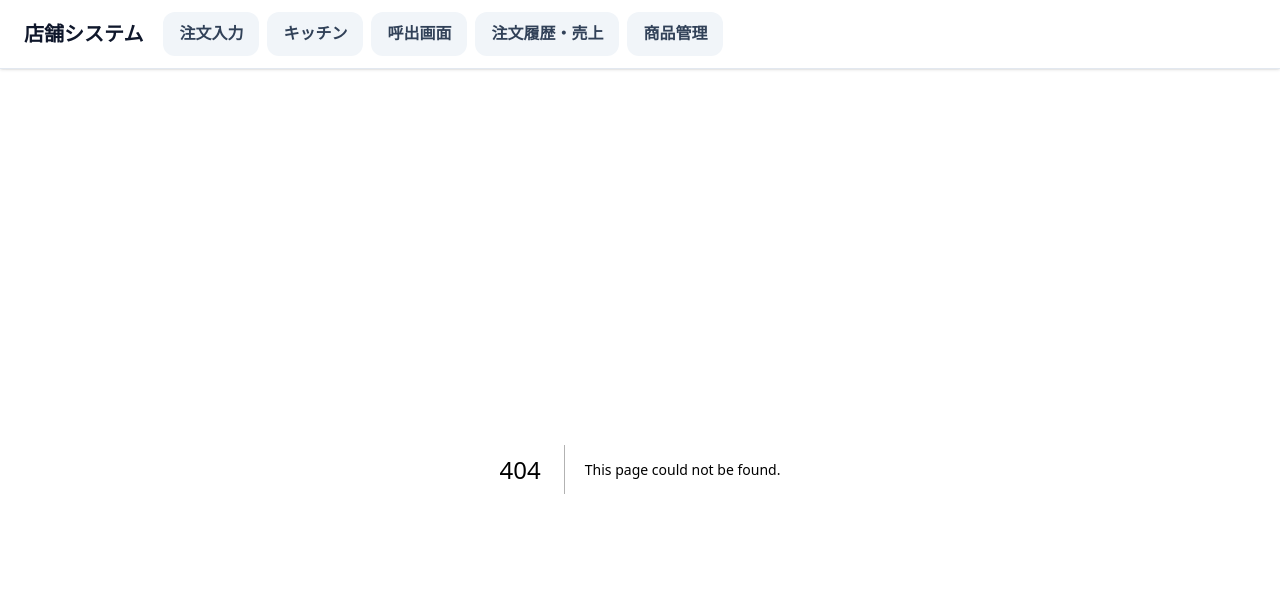
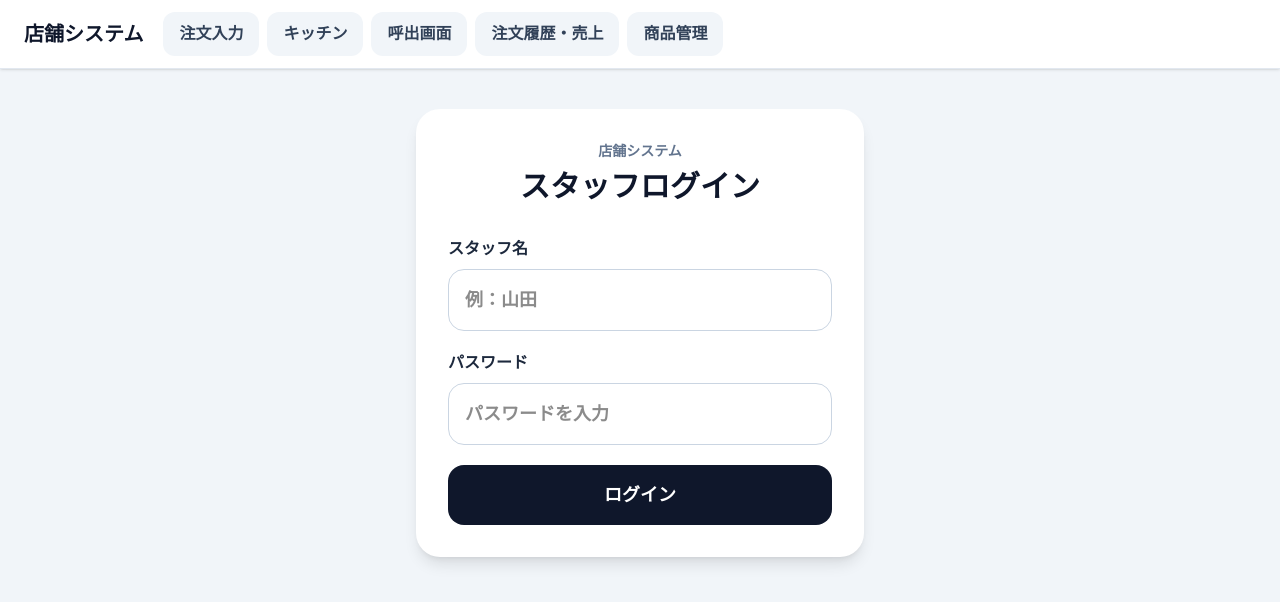
Before and after one commit to 5zb2znh7yp-oss/kitchen-order, a Next.js app: page /login in a window 1280 px wide. Before the commit this address had no page. Shown: the top 602 px of the page. Built offline with nearby package versions, Linux system fonts and the light colour scheme; no server answers.

Commit message:
Add staff login page

```diff
--- /dev/null
+++ b/app/login/page.tsx
@@ -0,0 +1,152 @@
+"use client";
+
+import { FormEvent, useState } from "react";
+import { supabase } from "@/lib/supabase";
+import { useRouter } from "next/navigation";
+
+export default function LoginPage() {
+const router = useRouter();
+
+const [staffName, setStaffName] = useState("");
+const [password, setPassword] = useState("");
+const [errorMessage, setErrorMessage] = useState("");
+const [loading, setLoading] = useState(false);
+
+async function handleLogin(event: FormEvent<HTMLFormElement>) {
+event.preventDefault();
+
+setErrorMessage("");
+
+const name = staffName.trim();
+
+if (!name) {
+  setErrorMessage("スタッフ名を入力してください。");
+  return;
+}
+
+if (!password) {
+  setErrorMessage("パスワードを入力してください。");
+  return;
+}
+
+setLoading(true);
+
+try {
+  const email = `${name}@staff.local`;
+
+  const { data, error } = await supabase.auth.signInWithPassword({
+    email,
+    password,
+  });
+
+  if (error || !data.user) {
+    setErrorMessage(
+      "スタッフ名またはパスワードが正しくありません。"
+    );
+    return;
+  }
+
+  const { data: profile, error: profileError } = await supabase
+    .from("staff_profiles")
+    .select("display_name")
+    .eq("id", data.user.id)
+    .single();
+
+  if (profileError || !profile) {
+    await supabase.auth.signOut();
+    setErrorMessage("スタッフ情報が見つかりません。");
+    return;
+  }
+
+  router.replace("/");
+} catch {
+  setErrorMessage(
+    "通信エラーが発生しました。時間をおいてもう一度お試しください。"
+  );
+} finally {
+  setLoading(false);
+}
+
+}
+
+return (
+<main className="min-h-screen bg-slate-100 px-4 py-10">
+<div className="mx-auto max-w-md">
+<div className="rounded-3xl bg-white p-6 shadow-lg md:p-8">
+<div className="mb-8 text-center">
+<p className="text-sm font-bold text-slate-500">
+店舗システム
+</p>
+
+        <h1 className="mt-2 text-3xl font-black text-slate-900">
+          スタッフログイン
+        </h1>
+      </div>
+
+      {errorMessage && (
+        <div className="mb-5 rounded-2xl border border-red-200 bg-red-50 p-4 text-sm font-bold text-red-700">
+          {errorMessage}
+        </div>
+      )}
+
+      <form onSubmit={handleLogin} className="space-y-5">
+        <div>
+          <label
+            htmlFor="staff-name"
+            className="mb-2 block text-base font-black text-slate-800"
+          >
+            スタッフ名
+          </label>
+
+          <input
+            id="staff-name"
+            type="text"
+            value={staffName}
+            onChange={(event) => {
+              setStaffName(event.target.value);
+              setErrorMessage("");
+            }}
+            placeholder="例：山田"
+            autoComplete="username"
+            disabled={loading}
+            className="w-full rounded-2xl border border-slate-300 px-4 py-4 text-lg font-bold outline-none transition focus:border-slate-500 focus:ring-2 focus:ring-slate-200 disabled:bg-slate-100"
+          />
+        </div>
+
+        <div>
+          <label
+            htmlFor="password"
+            className="mb-2 block text-base font-black text-slate-800"
+          >
+            パスワード
+          </label>
+
+          <input
+            id="password"
+            type="password"
+            value={password}
+            onChange={(event) => {
+              setPassword(event.target.value);
+              setErrorMessage("");
+            }}
+            placeholder="パスワードを入力"
+            autoComplete="current-password"
+            disabled={loading}
+            className="w-full rounded-2xl border border-slate-300 px-4 py-4 text-lg font-bold outline-none transition focus:border-slate-500 focus:ring-2 focus:ring-slate-200 disabled:bg-slate-100"
+          />
+        </div>
+
+        <button
+          type="submit"
+          disabled={loading}
+          className="w-full rounded-2xl bg-slate-900 px-5 py-4 text-lg font-black text-white transition hover:bg-slate-800 disabled:cursor-not-allowed disabled:bg-slate-400"
+        >
+          {loading ? "ログイン中..." : "ログイン"}
+        </button>
+      </form>
+    </div>
+  </div>
+</main>
+
+);
+}
```
